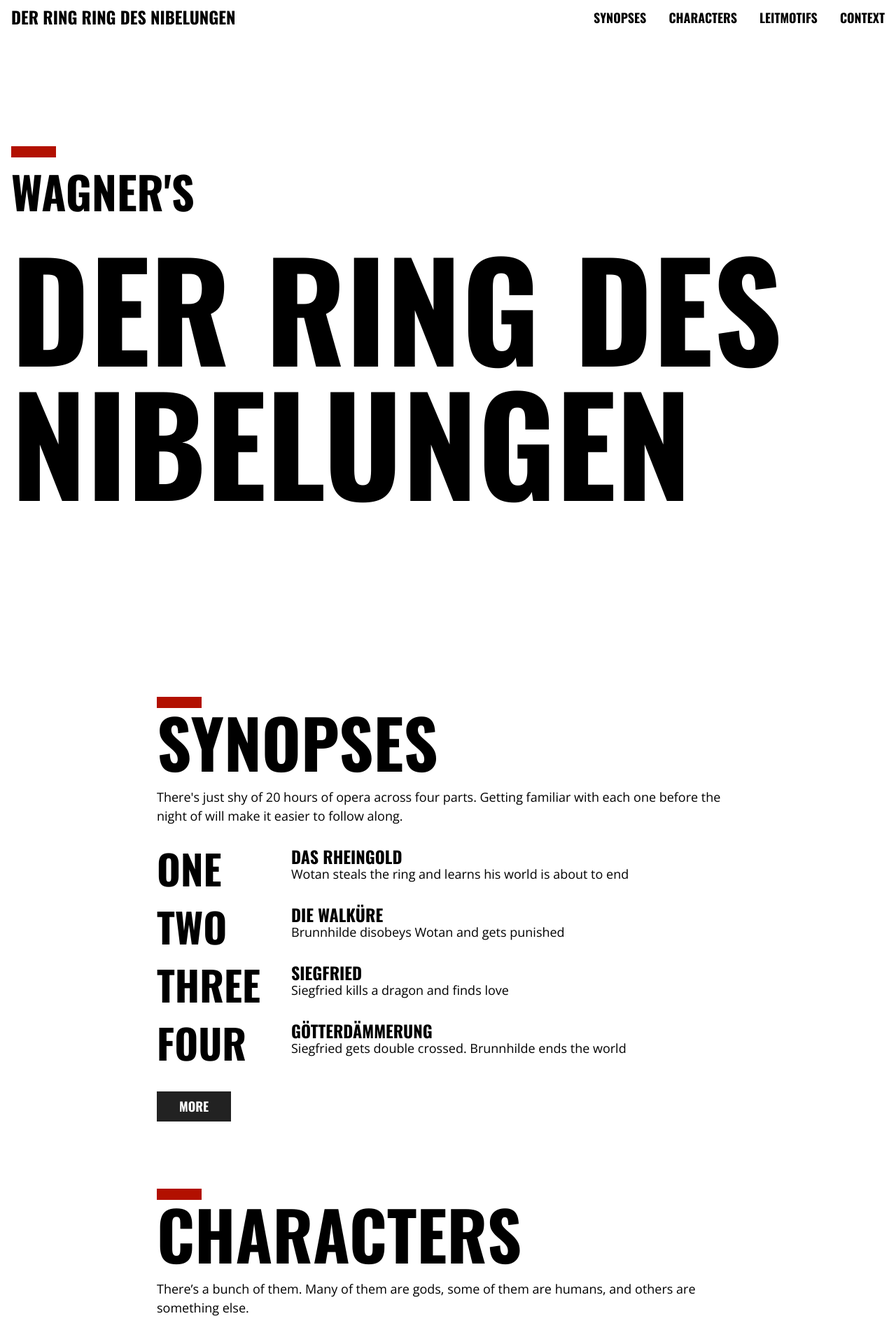
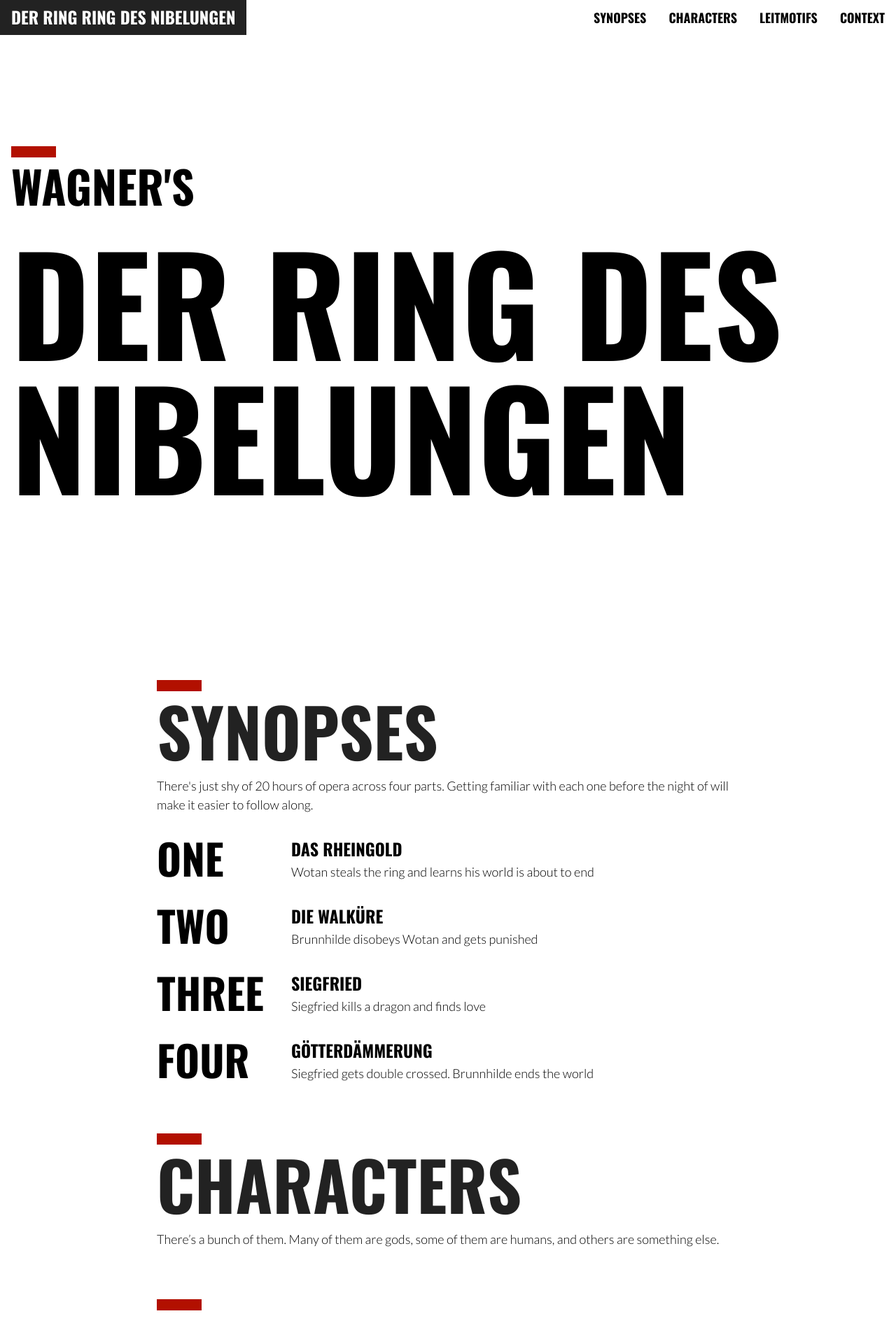
Before and after one commit to mattsugihara/ring-cycle, a Jekyll site: the page built from index.html, in a window 1280 px wide. Shown: the top 1891 px of the page at 70% size. Built offline with Jekyll 4.4.1, drawn with Linux system fonts in a browser that asks for light colours.

Commit message:
standardized styles

```diff
--- a/_layouts/boilerplate.html
+++ b/_layouts/boilerplate.html
@@ -17,7 +17,7 @@
   </title>
 
   <link rel="stylesheet" href="{{ site.baseurl }}/styles/ring.css">
-  <link rel="stylesheet" href="https://fonts.googleapis.com/css?family=Oswald:700|Open+Sans:400,400i,700">
+  <link rel="stylesheet" href="https://fonts.googleapis.com/css?family=Oswald:700|Lato:300,300i,700">
 </head>
 
 <body>
--- a/index.html
+++ b/index.html
@@ -7,7 +7,11 @@
 </h1>
 
 <div class="container">
-  <h2>Synopses</h2>
+  <h2>
+    <a href="{{ site.baseurl }}/synopses/">
+      Synopses
+    </a>
+  </h2>
   <p>
     There's just shy of 20 hours of opera across four parts. Getting familiar with each one before the night of will make it easier to follow along.
     <ol class="synopses-list">
@@ -24,23 +28,34 @@
       {% endfor %}
     </ol>
   </p>
-  <a href="{{ site.baseurl }}/synopses/" class="button">more</a>
 
-  <h2>Characters</h2>
+  <h2>
+    <a href="{{ site.baseurl }}/characters/">
+      Characters
+    </a>
+  </h2>
   <p>
     There’s a bunch of them. Many of them are gods, some of them are humans, and others are something else.
   </p>
-  <a href="{{ site.baseurl }}/characters/" class="button">more</a>
 
-  <h2>Leitmotifs</h2>
+
+  <h2>
+    <a href="{{ site.baseurl }}/leitmotifs/">
+      Leitmotifs
+    </a>
+  </h2>
   <p>
     Wagner didn't invent the idea of music representing characters, actions, or concepts in music, but he used the hell out of it. People debate how many he used (or even if they can be counted like that), but here's roughly a hundred of them.
   </p>
-  <a href="{{ site.baseurl }}/leitmotifs/" class="button">more</a>
 
-  <h2>Context</h2>
+
+  <h2>
+    <a href="{{ site.baseurl }}/context/">
+      Context
+    </a>
+  </h2>
   <p>
     There’s no getting around the fact that Hitler loved The Ring, and that Wagner is on record saying that jews are terrible. On the other hand, the only competent characters in The Ring are women, ideas of traditional masculinity is pretty well skewered, and the very notion of capitalism is called into question. So, it’s complicated. Let’s explore that.
   </p>
-  <a href="{{ site.baseurl }}/context/" class="button">more</a>
+
 </div>
--- a/styles/ring.scss
+++ b/styles/ring.scss
@@ -9,12 +9,13 @@
 $primary-font-color: #412120;
 $primary-font-color: #222;
 $secondary-font-color: orange;
-$body-font: "Open Sans", Helvetica, sans-serif;
+$body-font: "Lato", Helvetica, sans-serif;
 $heading-font: Oswald, Helvetica, sans-serif;
 
 $red: #B21000;
 $light-blue: #0E62CC;
 $dark-blue: #004FB2;
+$standard-transition: all 350ms ease;
 
 
 .line{
@@ -23,6 +24,8 @@
   height: 1rem;
   width: 4rem;
   background-color: $red;
+  position: absolute;
+  transform: translateY(-1.5rem);
 }
 
 
@@ -36,6 +39,7 @@
   line-height: 1.5;
   margin: 0;
   padding: 0;
+  font-weight: 300;
 }
 
 h1,h2,h3,h4,h5{
@@ -45,6 +49,7 @@
   margin: 0;
   padding: 0;
   line-height: 1;
+  position: relative;
 }
 
 h1{
@@ -62,7 +67,6 @@
 
     &::before{
       @extend .line;
-      transform: translateY(-1rem);
     }
   }
 }
@@ -73,6 +77,11 @@
   line-height: 1;
   &::before{
     @extend .line;
+  }
+
+  a{
+    color: $primary-font-color;
+    text-decoration: none;
   }
 }
 
@@ -110,7 +119,7 @@
   font-size: 18px;
   margin-top: 1rem;
   display: inline-block;
-  transition: all 350ms ease;
+  transition: $standard-transition;
 
   &:hover{
     background: white;
@@ -290,7 +299,7 @@
     border: 0;
     outline: 0;
     padding: .5rem;
-    transition: all 250ms ease;
+    transition: $standard-transition;
     cursor: pointer;
     background: transparent;
   }
@@ -359,9 +368,7 @@
       color: inherit;
       display: block;
       padding: 1rem;
-    }
 
-    li{
       &:hover{
         background: $primary-font-color;
         color: white;
@@ -404,11 +411,12 @@
     }
 
     h3{
-      margin-top: -58px;
+      margin-top: -55px;
+      padding-bottom: 8px;
     }
 
     &-part{
-      font-size: 58px;
+      font-size: 60px;
       line-height: 1;
       font-weight: 700;
       font-family: $heading-font;
```
